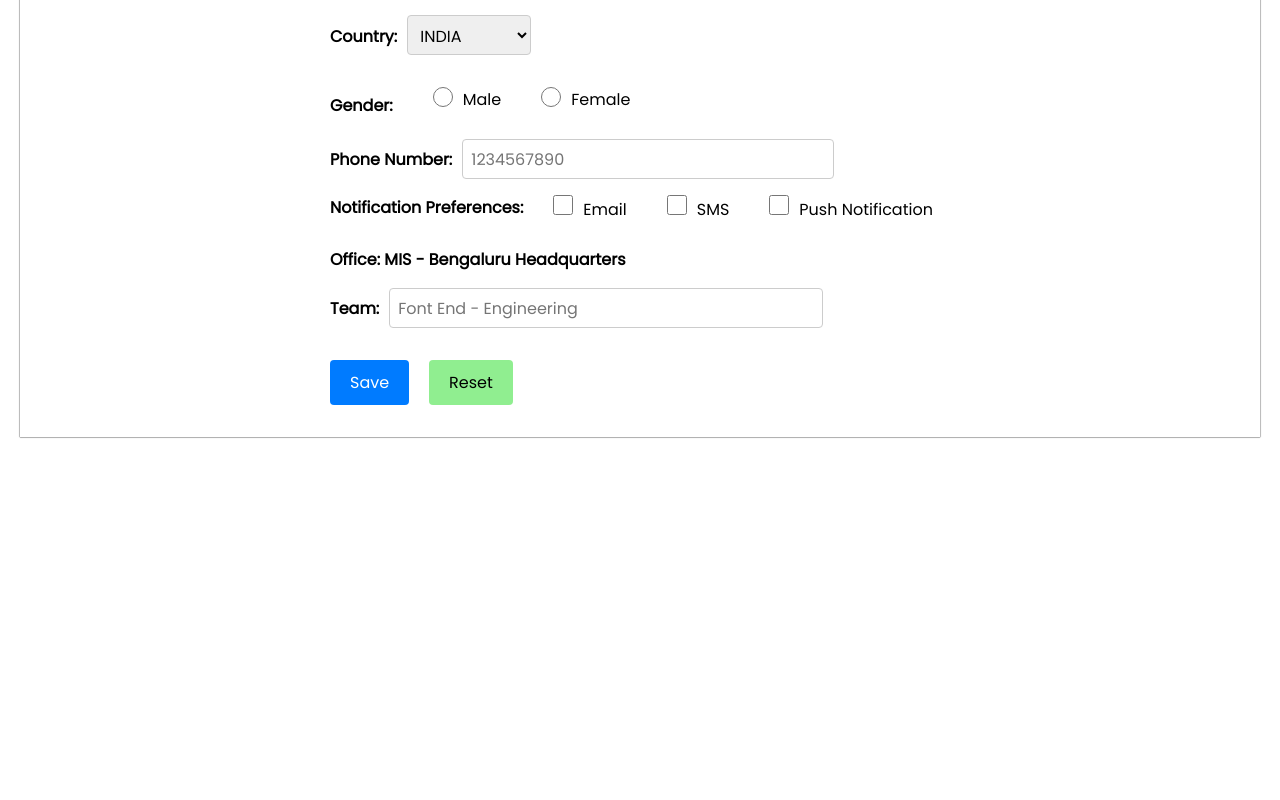
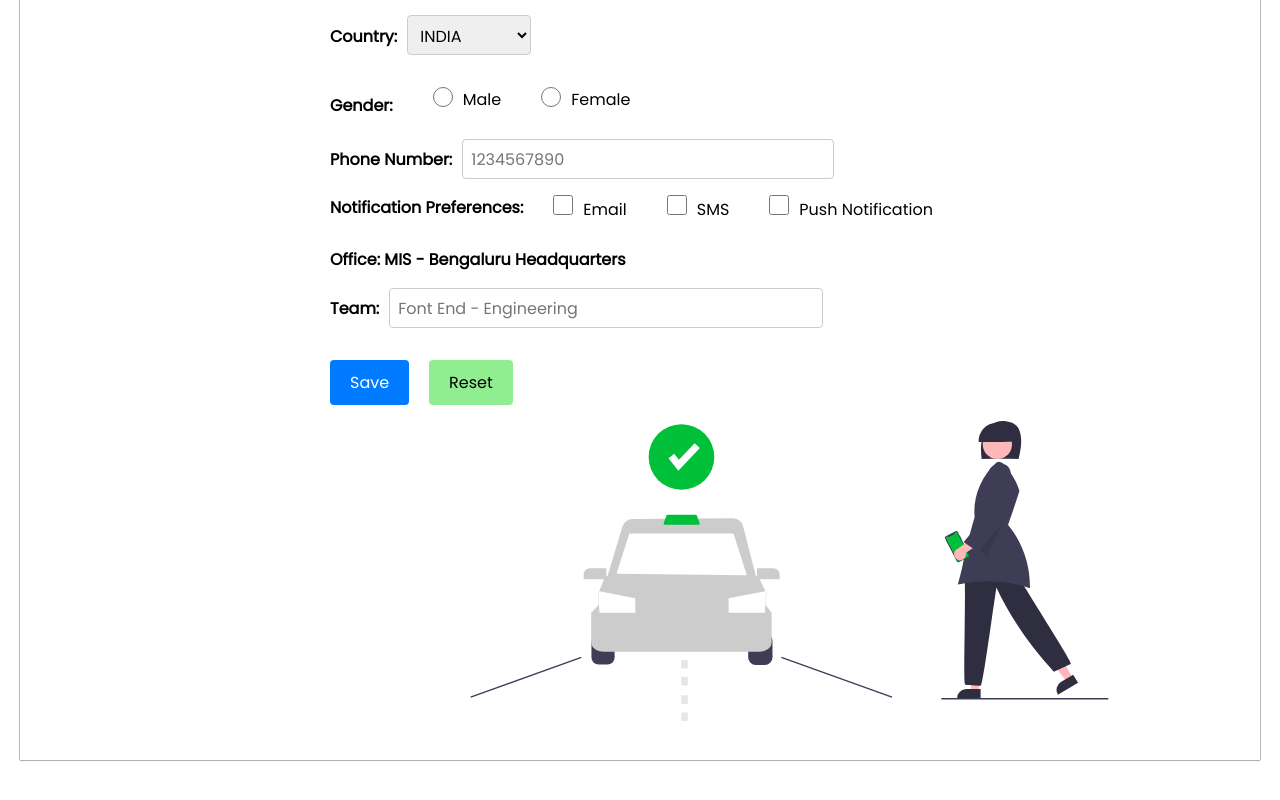
Before and after one commit to ydpatel0309/Employee-Onboarding-Form-Moveinsync, a React (Create React App) app: page / in a window 1280 px wide. Shown: the part 492-1292 px from the top of the page. Before the commit the page ends 997 px from the top, so only its background shows below. Built offline with nearby package versions, Linux system fonts and the light colour scheme.

Commit message:
implemented a image(SVG) of transportation for enhancing the  design

```diff
--- a/src/Personal.js
+++ b/src/Personal.js
@@ -1,5 +1,6 @@
 import React, { useState } from "react";
 import "./stylesheets/Personal.css";
+import Ride from "./images/ride.svg";
 
 const countries = ["INDIA","USA", "Canada", "UK", "Australia","Germany", "France", "Japan", "Brazil"];
 const NotificationPreferences = ["Email", "SMS", "Push Notification"];
@@ -154,6 +155,10 @@ const handleReset = () => {
             <button type="submit" id="submit_button">Save</button>
             <button type="reset" id="reset_button" onClick={handleReset}>Reset</button>
               </div>
+
+            <div className="ride">
+                <img src={Ride} alt="ride"></img>
+            </div>
           </form>
         </div>
       </div>
--- a/src/stylesheets/App.css
+++ b/src/stylesheets/App.css
@@ -59,7 +59,7 @@
     width: 100%;
 }
 
-.choices_inner {
+.choices_inner  {
     display: flex;
     align-items: center;
     justify-content: space-evenly;
```
Also changed, not shown: src/Landingpage.js (added, +11 -0 lines), src/images/ride.svg (added).
